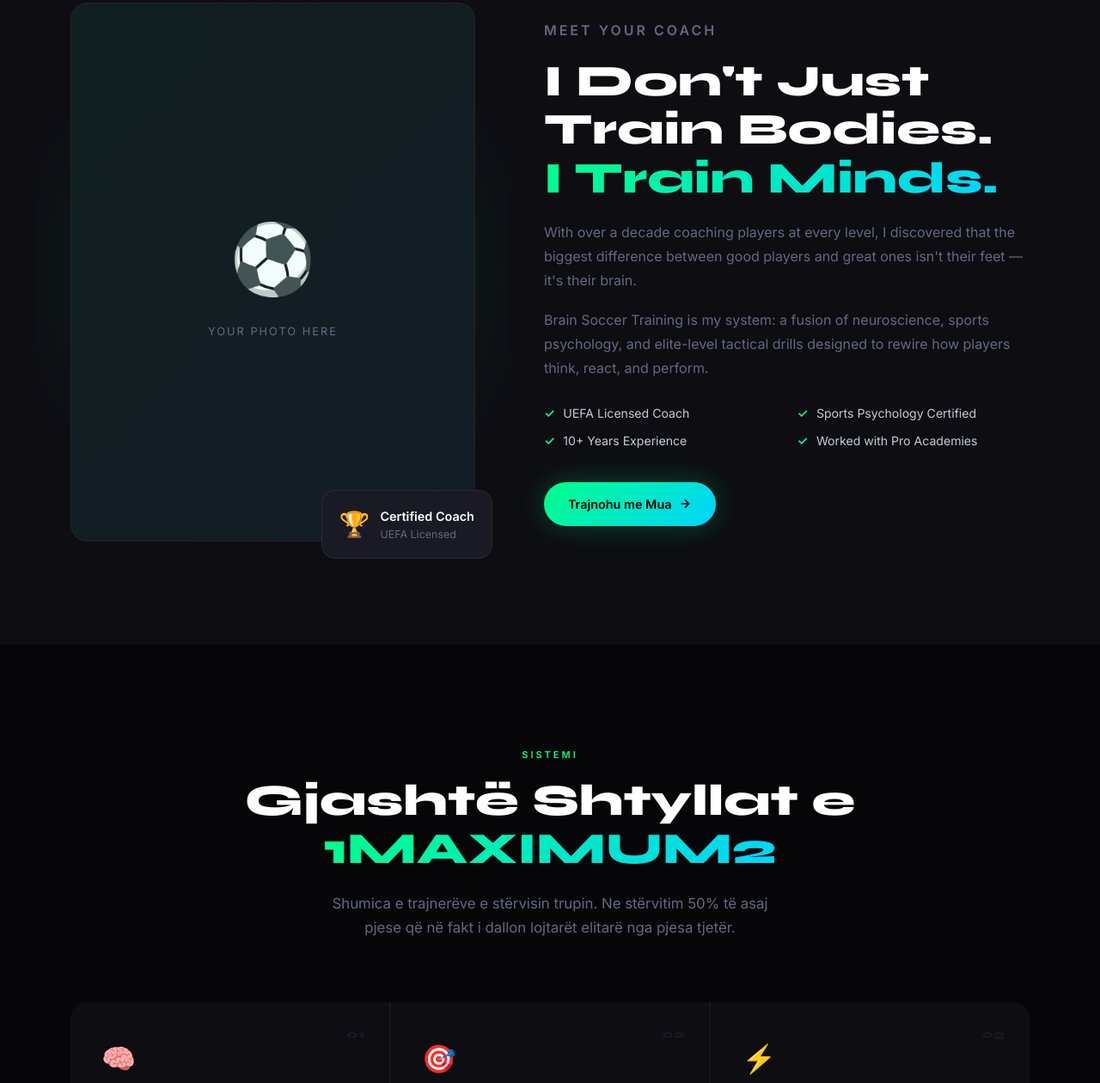
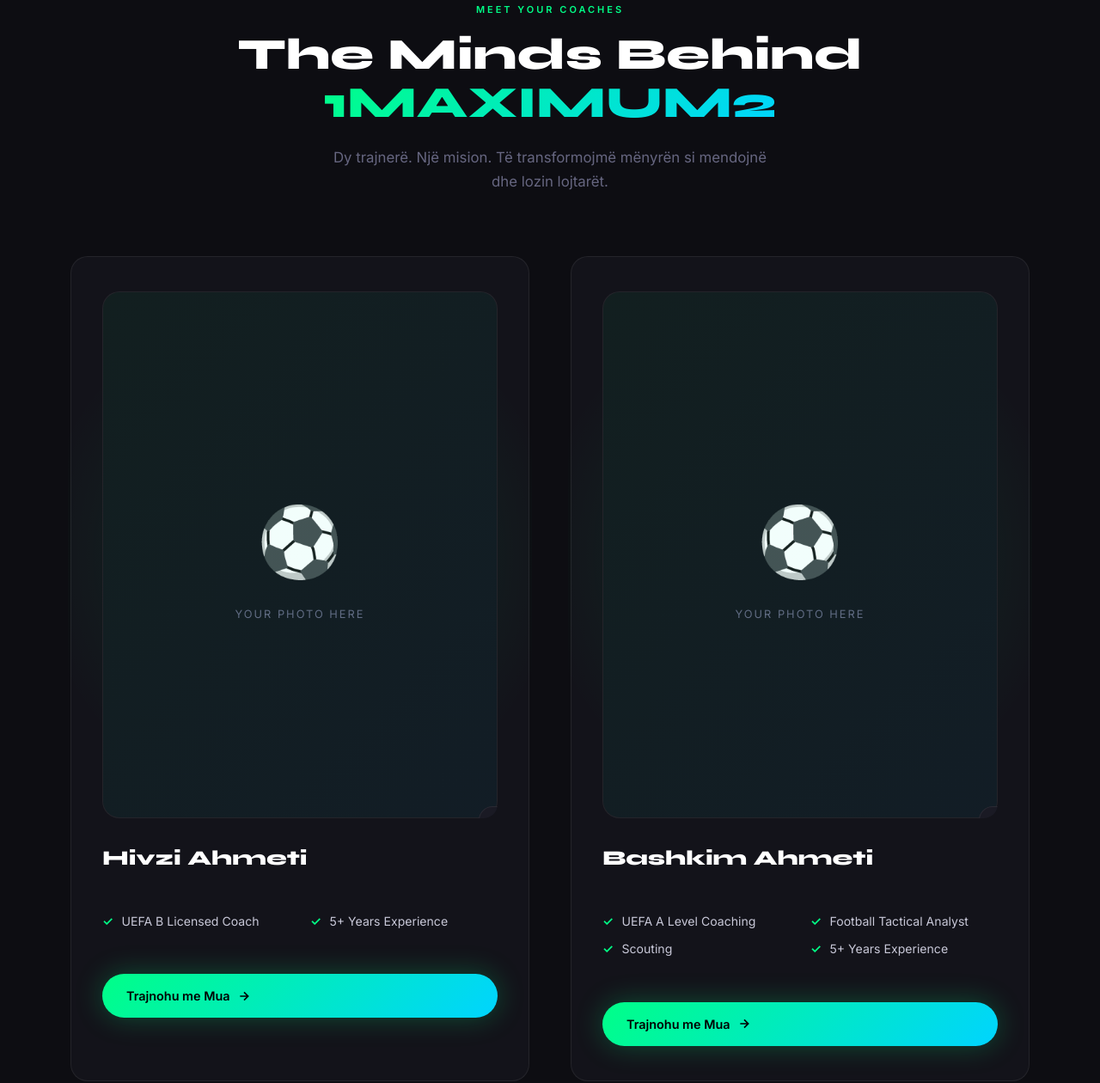
Before and after one commit to bashkim85/brain-soccer-training, a plain HTML site: page index.html in a window 1280 px wide. Shown: the part 1149-2409 px from the top of the page at 86% size. Drawn offline with Linux system fonts and the light colour scheme.

Commit message:
Add two coach cards in about section with coaches Hivzi and Bashkim Ahmeti

```diff
--- a/index.html
+++ b/index.html
@@ -116,36 +116,77 @@
   <!-- ABOUT -->
   <section class="about section" id="about">
     <div class="container">
-      <div class="about-grid">
-        <div class="about-img-wrap">
+      <div class="section-header">
+        <p class="eyebrow">Meet Your Coaches</p>
+        <h2>The Minds Behind<br><span class="gradient-text">1MAXIMUM2</span></h2>
+        <p class="section-desc">Dy trajnerë. Një mision. Të transformojmë mënyrën si mendojnë dhe lozin lojtarët.</p>
+      </div>
+      <div class="coaches-grid">
+
+        <!-- COACH 1 -->
+        <div class="coach-card">
+          <div class="coach-img-wrap">
             <div class="about-img-glow"></div>
-          <div class="about-img-box">
+            <div class="coach-img-box">
               <div class="img-placeholder">
                 <div class="placeholder-icon">⚽</div>
                 <p>Your photo here</p>
               </div>
               <div class="about-badge-card">
-              <span>🏆</span>
+                <!-- <span>🏆</span> -->
                 <div>
-                <strong>Certified Coach</strong>
-                <p>UEFA Licensed</p>
+                  <!-- <strong>Certified Coach</strong> -->
+                  <!-- <p>UEFA Licensed</p> -->
                 </div>
               </div>
             </div>
           </div>
-        <div class="about-text">
-          <p class="eyebrow">Meet Your Coach</p>
-          <h2>I Don't Just Train Bodies.<br><span class="gradient-text">I Train Minds.</span></h2>
-          <p>With over a decade coaching players at every level, I discovered that the biggest difference between good players and great ones isn't their feet — it's their brain.</p>
-          <p>Brain Soccer Training is my system: a fusion of neuroscience, sports psychology, and elite-level tactical drills designed to rewire how players think, react, and perform.</p>
+          <div class="coach-text">
+            <h3>Hivzi Ahmeti</h3>
+            <!-- <p class="coach-role gradient-text">Head Brain Performance Coach</p> -->
+            <!-- <p>With over a decade coaching players at every level, I discovered that the biggest difference between good players and great ones isn't their feet — it's their brain.</p> -->
             <div class="about-features">
-            <div class="af-item"><span>✓</span> UEFA Licensed Coach</div>
-            <div class="af-item"><span>✓</span> Sports Psychology Certified</div>
-            <div class="af-item"><span>✓</span> 10+ Years Experience</div>
-            <div class="af-item"><span>✓</span> Worked with Pro Academies</div>
+              <div class="af-item"><span>✓</span> UEFA B Licensed Coach</div>
+              <!-- <div class="af-item"><span>✓</span> Sports Psychology Certified</div> -->
+              <div class="af-item"><span>✓</span> 5+ Years Experience</div>
+              <!-- <div class="af-item"><span>✓</span> Worked with  Academies</div> -->
             </div>
             <a href="#contact" class="btn-primary">Trajnohu me Mua <svg width="16" height="16" viewBox="0 0 24 24" fill="none" stroke="currentColor" stroke-width="2.5"><path d="M5 12h14M12 5l7 7-7 7"/></svg></a>
           </div>
+        </div>
+
+        <!-- COACH 2 -->
+        <div class="coach-card">
+          <div class="coach-img-wrap">
+            <div class="about-img-glow"></div>
+            <div class="coach-img-box">
+              <div class="img-placeholder">
+                <div class="placeholder-icon">⚽</div>
+                <p>Your photo here</p>
+              </div>
+              <div class="about-badge-card">
+                <!-- <span>🧠</span> -->
+                <div>
+                  <!-- <strong>Coach</strong> -->
+                  <!-- <p>Sports Science MSc</p> -->
+                </div>
+              </div>
+            </div>
+          </div>
+          <div class="coach-text">
+            <h3>Bashkim Ahmeti</h3>
+            <!-- <p class="coach-role gradient-text">Tactical & Cognitive Specialist</p> -->
+            <!-- <p>Specialist in neuroscience-based training and tactical intelligence. My methods help players read the game faster and make smarter decisions under pressure.</p> -->
+            <div class="about-features">
+              <div class="af-item"><span>✓</span> UEFA A Level Coaching</div>
+              <div class="af-item"><span>✓</span> Football Tactical Analyst</div>
+              <div class="af-item"><span>✓</span> Scouting</div>
+              <div class="af-item"><span>✓</span> 5+ Years Experience</div>
+            </div>
+            <a href="#contact" class="btn-primary">Trajnohu me Mua <svg width="16" height="16" viewBox="0 0 24 24" fill="none" stroke="currentColor" stroke-width="2.5"><path d="M5 12h14M12 5l7 7-7 7"/></svg></a>
+          </div>
+        </div>
+
       </div>
     </div>
   </section>
@@ -353,7 +394,7 @@
           </div>
           <div class="form-row">
             <div class="form-group">
-              <label>Telefoni (optsional)</label>
+              <label>Telefoni (opsional)</label>
               <input type="tel" placeholder="+1 234 567 890" />
             </div>
             <div class="form-group">
--- a/style.css
+++ b/style.css
@@ -381,6 +381,31 @@ h2 {
 
 /* ─── ABOUT ─── */
 .about { background: var(--dark2); }
+.coaches-grid {
+  display: grid;
+  grid-template-columns: 1fr 1fr;
+  gap: 48px;
+  margin-top: 60px;
+}
+.coach-card {
+  background: var(--dark3);
+  border: 1px solid var(--border);
+  border-radius: 20px;
+  padding: 40px 36px;
+  display: flex;
+  flex-direction: column;
+  gap: 28px;
+  transition: transform 0.3s, border-color 0.3s;
+}
+.coach-card:hover {
+  transform: translateY(-6px);
+  border-color: rgba(0,255,135,0.3);
+}
+.coach-img-wrap { position: relative; }
+.coach-img-box { position: relative; border-radius: 16px; overflow: hidden; }
+.coach-text { display: flex; flex-direction: column; gap: 14px; }
+.coach-text h3 { font-family: 'Syne', sans-serif; font-size: 1.5rem; font-weight: 800; color: var(--white); }
+.coach-role { font-size: 0.9rem; font-weight: 600; letter-spacing: 0.5px; }
 .about-grid {
   display: grid;
   grid-template-columns: 1fr 1.2fr;
@@ -724,6 +749,7 @@ h2 {
   .hero { grid-template-columns: 1fr; padding: 140px 32px 80px; max-width: 100%; }
   .hero-visual { display: none; }
   .about-grid { grid-template-columns: 1fr; }
+  .coaches-grid { grid-template-columns: 1fr; }
   .about-img-wrap { max-width: 400px; }
   .contact-wrap { grid-template-columns: 1fr; gap: 48px; }
 }
```
Lines whose indentation alone changed are shown as unchanged.
